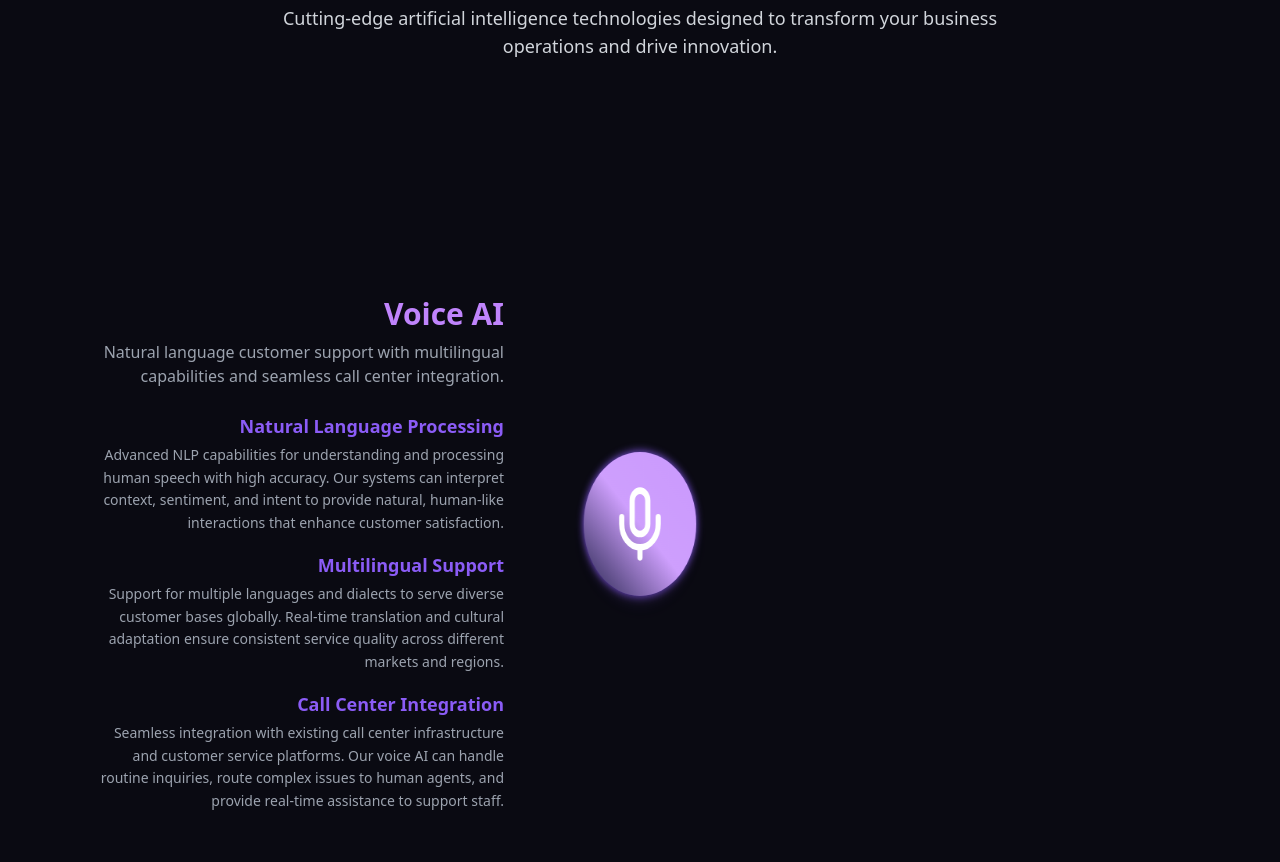
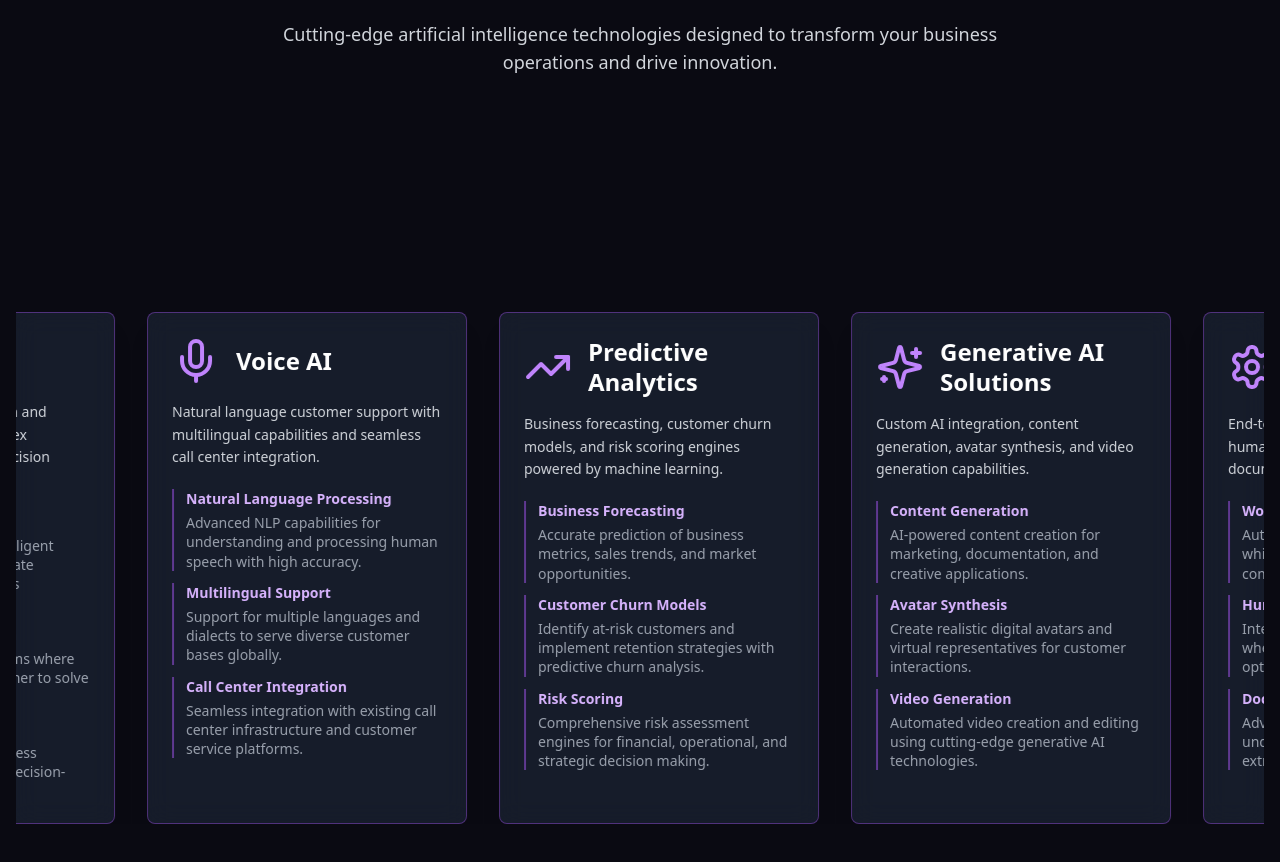
Before and after one commit to Samyuktha1505/ingenix_innovations, a React (Vite) app: page / in a window 1280 px wide. Shown: the part 3849-4711 px from the top of the page. Built offline with nearby package versions, Linux system fonts and the light colour scheme.

Commit message:
Updates Offeringssection

```diff
--- a/src/components/home/Offerings.tsx
+++ b/src/components/home/Offerings.tsx
@@ -1,22 +1,6 @@
 import { Users, Mic, TrendingUp, Sparkles, Settings, Brain } from 'lucide-react';
-import { useState, useEffect, useRef } from 'react';
-import { motion } from 'framer-motion';
-
-// Hoisted lerpColor function
-function lerpColor(a, b, t) {
-  const ah = a.replace('#', '');
-  const bh = b.replace('#', '');
-  const ar = parseInt(ah.substring(0, 2), 16);
-  const ag = parseInt(ah.substring(2, 4), 16);
-  const ab = parseInt(ah.substring(4, 6), 16);
-  const br = parseInt(bh.substring(0, 2), 16);
-  const bg_val = parseInt(bh.substring(2, 4), 16);
-  const bb = parseInt(bh.substring(4, 6), 16);
-  const rr = Math.round(ar + (br - ar) * t);
-  const rg = Math.round(ag + (bg_val - ag) * t);
-  const rb = Math.round(ab + (bb - ab) * t);
-  return `rgb(${rr},${rg},${rb})`;
-}
+import { useRef, useState, useLayoutEffect } from 'react'; // useEffect removed as activeIndex is gone
+import { motion, useScroll, useTransform } from 'framer-motion';
 
 const offerings = [
   {
@@ -24,9 +8,9 @@ const offerings = [
     description: 'Strategic roadmaps, use case identification, and technology selection tailored to your business objectives.',
     icon: Brain,
     slides: [
-      { title: 'Strategic Roadmaps', content: 'Comprehensive AI strategy development aligned with your business goals and digital transformation journey. We analyze your current infrastructure, identify opportunities, and create actionable plans for AI implementation that deliver measurable ROI.' },
-      { title: 'Use Case Identification', content: 'Expert analysis to identify high-impact AI opportunities specific to your industry and business model. Our team conducts thorough assessments to pinpoint areas where AI can drive efficiency, reduce costs, and create competitive advantages.' },
-      { title: 'Technology Selection', content: 'Guidance on choosing the right AI technologies, platforms, and tools for your specific requirements. We evaluate market solutions, assess compatibility with your systems, and recommend the optimal tech stack for your AI initiatives.' }
+      { title: 'Strategic Roadmaps', content: 'Comprehensive AI strategy development aligned with your business goals and digital transformation journey.' },
+      { title: 'Use Case Identification', content: 'Expert analysis to identify high-impact AI opportunities specific to your industry and business model.' },
+      { title: 'Technology Selection', content: 'Guidance on choosing the right AI technologies, platforms, and tools.' }
     ]
   },
   {
@@ -34,9 +18,9 @@ const offerings = [
     description: 'Advanced agent orchestration and collaboration enabling complex workflows and automated decision making.',
     icon: Users,
     slides: [
-      { title: 'Agent Orchestration', content: 'Design and implement intelligent agent systems that coordinate complex business processes autonomously. Our agents can handle multiple tasks simultaneously, make informed decisions, and adapt to changing business conditions in real-time.' },
-      { title: 'Multi-Agent Collaboration', content: 'Build collaborative AI systems where multiple agents work together to solve complex problems. Each agent specializes in specific domains while communicating and coordinating with others to achieve common business objectives.' },
-      { title: 'Workflow Automation', content: 'Automate end-to-end business workflows with intelligent decision-making capabilities. Our systems can handle exceptions, escalate issues appropriately, and continuously learn from interactions to improve performance over time.' }
+      { title: 'Agent Orchestration', content: 'Design and implement intelligent agent systems that coordinate complex business processes autonomously.' },
+      { title: 'Multi-Agent Collaboration', content: 'Build collaborative AI systems where multiple agents work together to solve complex problems.' },
+      { title: 'Workflow Automation', content: 'Automate end-to-end business workflows with intelligent decision-making capabilities.' }
     ]
   },
   {
@@ -44,9 +28,9 @@ const offerings = [
     description: 'Natural language customer support with multilingual capabilities and seamless call center integration.',
     icon: Mic,
     slides: [
-        { title: 'Natural Language Processing', content: 'Advanced NLP capabilities for understanding and processing human speech with high accuracy. Our systems can interpret context, sentiment, and intent to provide natural, human-like interactions that enhance customer satisfaction.' },
-        { title: 'Multilingual Support', content: 'Support for multiple languages and dialects to serve diverse customer bases globally. Real-time translation and cultural adaptation ensure consistent service quality across different markets and regions.' },
-        { title: 'Call Center Integration', content: 'Seamless integration with existing call center infrastructure and customer service platforms. Our voice AI can handle routine inquiries, route complex issues to human agents, and provide real-time assistance to support staff.' }
+        { title: 'Natural Language Processing', content: 'Advanced NLP capabilities for understanding and processing human speech with high accuracy.' },
+        { title: 'Multilingual Support', content: 'Support for multiple languages and dialects to serve diverse customer bases globally.' },
+        { title: 'Call Center Integration', content: 'Seamless integration with existing call center infrastructure and customer service platforms.' }
     ]
   },
   {
@@ -54,9 +38,9 @@ const offerings = [
     description: 'Business forecasting, customer churn models, and risk scoring engines powered by machine learning.',
     icon: TrendingUp,
     slides: [
-        { title: 'Business Forecasting', content: 'Accurate prediction of business metrics, sales trends, and market opportunities using advanced ML models. Our forecasting solutions help you make data-driven decisions, optimize inventory, and plan resources effectively for future growth.' },
-        { title: 'Customer Churn Models', content: 'Identify at-risk customers and implement retention strategies with predictive churn analysis. Our models analyze behavioral patterns, transaction history, and engagement metrics to predict churn probability and recommend targeted interventions.' },
-        { title: 'Risk Scoring', content: 'Comprehensive risk assessment engines for financial, operational, and strategic decision making. Our systems evaluate multiple risk factors in real-time to provide accurate scoring that helps minimize losses and optimize business opportunities.' }
+        { title: 'Business Forecasting', content: 'Accurate prediction of business metrics, sales trends, and market opportunities.' },
+        { title: 'Customer Churn Models', content: 'Identify at-risk customers and implement retention strategies with predictive churn analysis.' },
+        { title: 'Risk Scoring', content: 'Comprehensive risk assessment engines for financial, operational, and strategic decision making.' }
     ]
   },
   {
@@ -64,9 +48,9 @@ const offerings = [
     description: 'Custom AI integration, content generation, avatar synthesis, and video generation capabilities.',
     icon: Sparkles,
     slides: [
-        { title: 'Content Generation', content: 'AI-powered content creation for marketing, documentation, and creative applications. Our systems can generate high-quality text, images, and multimedia content tailored to your brand voice and specific requirements at scale.' },
-        { title: 'Avatar Synthesis', content: 'Create realistic digital avatars and virtual representatives for customer interactions. Our technology enables personalized, engaging experiences through lifelike avatars that can communicate in multiple languages and adapt to user preferences.' },
-        { title: 'Video Generation', content: 'Automated video creation and editing using cutting-edge generative AI technologies. From promotional content to training materials, our systems can produce professional-quality videos with minimal human intervention.' }
+        { title: 'Content Generation', content: 'AI-powered content creation for marketing, documentation, and creative applications.' },
+        { title: 'Avatar Synthesis', content: 'Create realistic digital avatars and virtual representatives for customer interactions.' },
+        { title: 'Video Generation', content: 'Automated video creation and editing using cutting-edge generative AI technologies.' }
     ]
   },
   {
@@ -74,50 +58,117 @@ const offerings = [
     description: 'End-to-end workflow automation with human-in-the-loop optimization and document processing.',
     icon: Settings,
     slides: [
-        { title: 'Workflow Automation', content: 'Automate complex business processes while maintaining quality and compliance standards. Our solutions streamline operations, reduce manual errors, and free up your team to focus on high-value strategic activities.' },
-        { title: 'Human-in-the-Loop', content: 'Intelligent automation that knows when to involve human expertise for optimal results. Our systems can escalate complex decisions, request approvals, and learn from human feedback to continuously improve their performance.' },
-        { title: 'Document Processing', content: 'Advanced OCR and document understanding for automated data extraction and processing. Handle invoices, contracts, forms, and other documents with high accuracy while maintaining data security and compliance requirements.' }
+        { title: 'Workflow Automation', content: 'Automate complex business processes while maintaining quality and compliance standards.' },
+        { title: 'Human-in-the-Loop', content: 'Intelligent automation that knows when to involve human expertise for optimal results.' },
+        { title: 'Document Processing', content: 'Advanced OCR and document understanding for automated data extraction and processing.' }
     ]
   },
 ];
 
+
+const OfferingCard = ({ offering }) => {
+  const Icon = offering.icon;
+  return (
+    <motion.div
+      className="w-80 bg-slate-800/60 border border-purple-500/40 rounded-lg p-6 shadow-xl backdrop-blur-md flex flex-col text-left shrink-0 h-[32rem] overflow-y-hidden" // MODIFIED: h-[34rem] to h-[32rem] and overflow-y-auto to overflow-y-hidden
+    >
+      <div className="flex items-center mb-4">
+        <Icon className="w-12 h-12 text-purple-400 mr-4 shrink-0" />
+        <h3 className="text-2xl font-semibold text-white leading-tight">{offering.title}</h3>
+      </div>
+      <p className="text-sm text-gray-300 leading-relaxed mb-5">{offering.description}</p>
+      <div className="space-y-3 text-sm">
+        {offering.slides.map((slide, idx) => (
+          <div key={idx} className="border-l-2 border-purple-500/50 pl-3">
+            <h4 className="font-semibold text-purple-300 mb-1">{slide.title}</h4>
+            <p className="text-gray-400 leading-snug">{slide.content}</p>
+          </div>
+        ))}
+      </div>
+    </motion.div>
+  );
+};
+
 const Offerings = () => {
-  const numSteps = offerings.length;
   const sectionRef = useRef(null);
-  const [progress, setProgress] = useState(0);
-  const stepSize = 1 / numSteps;
-  const getActiveIndex = (v) => Math.max(0, Math.min(numSteps - 1, Math.floor(v / stepSize)));
+  const cardViewportRef = useRef(null);
 
-  useEffect(() => {
-    const handleScroll = () => {
-      if (!sectionRef.current) return;
-      const rect = sectionRef.current.getBoundingClientRect();
-      const windowHeight = window.innerHeight;
-      const sectionHeight = rect.height;
-      const totalScroll = windowHeight + sectionHeight;
-      const scrolled = windowHeight - rect.top;
-      const rawProgress = scrolled / totalScroll;
-      setProgress(Math.max(0, Math.min(1, rawProgress)));
+  const { scrollYProgress } = useScroll({
+    target: sectionRef,
+    offset: ["start start", "end end"] // scrollYProgress 0-1 over entire section height
+  });
+
+  const [dimensions, setDimensions] = useState({ viewportWidth: 0, stripWidth: 0 });
+
+  const CARD_WIDTH_PX = 320; // w-80
+  const GAP_PX = 32; // gap-8
+
+  // Animation Phase Constants
+  const ANIMATION_START_PROGRESS = 0.25;  // Start animation after 25% of section scroll
+  const ANIMATION_END_PROGRESS = 0.80;    // Animation finishes by 80% (cards stop scrolling)
+  const STATIC_PAUSE_END_PROGRESS = 0.90; // Cards remain static until 90%
+  // From 90% to 100%, section scrolls out, sticky ends.
+
+  // Scroll duration multiplier (vh per card)
+  const SCROLL_MULTIPLIER_PER_CARD_VH = 35;
+
+  useLayoutEffect(() => {
+    const calculateDimensions = () => {
+      let vpWidth = 0;
+      if (cardViewportRef.current) {
+        vpWidth = cardViewportRef.current.clientWidth; // Includes padding
+      }
+
+      const numCards = offerings.length;
+      let sWidth = 0;
+      if (numCards > 0) {
+        sWidth = numCards * CARD_WIDTH_PX + Math.max(0, numCards - 1) * GAP_PX;
+      }
+      setDimensions({ viewportWidth: vpWidth, stripWidth: sWidth });
     };
-    window.addEventListener('scroll', handleScroll);
-    window.addEventListener('resize', handleScroll);
-    handleScroll();
-    return () => {
-      window.removeEventListener('scroll', handleScroll);
-      window.removeEventListener('resize', handleScroll);
-    };
-  }, []);
 
-  const activeOfferingIndex = getActiveIndex(progress);
-  const stickyBgColor = activeOfferingIndex % 2 === 0 ? '#0A0A12' : '#151522';
+    calculateDimensions(); // Initial calculation
+    window.addEventListener('resize', calculateDimensions);
+    return () => window.removeEventListener('resize', calculateDimensions);
+  }, [offerings.length]); // Recalculate if number of offerings changes
+
+  let target_x_start = 0;
+  let target_x_end = 0;
+
+  if (dimensions.viewportWidth > 0) { // Ensure viewportWidth is measured
+    if (offerings.length === 0) {
+        // No cards, attempt to center "nothing" (or effectively 0 width strip)
+        target_x_start = dimensions.viewportWidth / 2;
+        target_x_end = dimensions.viewportWidth / 2;
+    } else if (dimensions.stripWidth <= dimensions.viewportWidth) {
+      // Center if strip fits or is smaller than viewport
+      target_x_start = (dimensions.viewportWidth - dimensions.stripWidth) / 2;
+      target_x_end = target_x_start; // Stays centered, no scroll animation needed
+    } else {
+      // Needs scrolling
+      target_x_start = 0; // Start with first card at the (padded) left edge
+      // Scroll until last card's right edge aligns with (padded) right edge of viewport
+      target_x_end = -(dimensions.stripWidth - dimensions.viewportWidth);
+    }
+  }
+
+  const x = useTransform(
+    scrollYProgress,
+    [0, ANIMATION_START_PROGRESS, ANIMATION_END_PROGRESS, STATIC_PAUSE_END_PROGRESS, 1],
+    [target_x_start, target_x_start, target_x_end, target_x_end, target_x_end],
+    { clamp: true }
+  );
+
+  // Calculate section height based on number of offerings to provide scroll duration
+  const sectionHeight = 100 + (offerings.length > 0 ? offerings.length * SCROLL_MULTIPLIER_PER_CARD_VH : SCROLL_MULTIPLIER_PER_CARD_VH);
 
   return (
     <section
       ref={sectionRef}
-      className="relative w-full py-12 sm:py-16 md:py-20"
-      style={{ minHeight: `${numSteps * 160}vh`, background: '#0A0A12' }}
+      className="relative w-full bg-[#0A0A12] pt-16 sm:pt-20 md:pt-24 pb-8 sm:pb-12 md:pb-16"
+      style={{ height: `${sectionHeight}vh` }}
     >
-      <div className="text-center mb-8 sm:mb-12 md:mb-16 px-4">
+      <div className="text-center mb-12 sm:mb-16 md:mb-20 px-4">
         <h2 className="text-3xl sm:text-4xl md:text-5xl font-bold text-white leading-tight">
           Our <span className="text-purple-400">AI Solutions</span>
         </h2>
@@ -126,166 +177,32 @@ const Offerings = () => {
         </p>
       </div>
 
-      <motion.div
-        className="sticky top-0 h-screen flex flex-col items-center justify-center px-4"
-        style={{ background: stickyBgColor }}
-      >
-        <CardIcon
-          offering={offerings[activeOfferingIndex]}
-          progress={progress}
-          stepSize={stepSize}
-          index={activeOfferingIndex}
-        />
-        <CardContent
-          offering={{ ...offerings[activeOfferingIndex], index: activeOfferingIndex }}
-          progress={progress}
-          stepSize={stepSize}
-          numSteps={numSteps}
-          alignment={activeOfferingIndex % 2 === 0 ? 'left' : 'right'}
-        />
-      </motion.div>
+      {/* Sticky container: full screen, centers its child (the card viewport) */}
+      <div className="sticky top-0 h-screen flex flex-col items-center justify-center overflow-hidden ml-4 mr-4">
+        {/* Card Viewport: Defines the visible area for cards, handles its own padding and max-width */}
+        <div
+          ref={cardViewportRef}
+          className="w-full max-w-screen-xl mx-auto bg-[#0A0A12] overflow-x-hidden"
+
+        >
+          <motion.div
+            className="flex flex-nowrap items-start pt-6 gap-8" // Vertical padding around cards, gap between cards
+            style={{ x }} // Apply the horizontal scroll transform
+          >
+            {offerings.map((offering, index) => (
+              <OfferingCard key={index} offering={offering} />
+            ))}
+            {/* Render placeholder if no offerings to maintain layout, or handle empty state */}
+            {offerings.length === 0 && (
+                 <div className="flex items-center justify-center h-[34rem] text-gray-500">
+                    {/* No offerings to display or adjust as needed */}
+                 </div>
+            )}
+          </motion.div>
+        </div>
+      </div>
     </section>
   );
 };
 
-function CardIcon({ offering, progress, stepSize, index }) {
-  const start = index * stepSize;
-  const localProgress = Math.max(0, Math.min(1, (progress - start) / stepSize));
-  const Icon = offering.icon;
-  const rotateY = localProgress * 180;
-  const shadowPulse = 0.5 + 0.2 * Math.abs(Math.sin(localProgress * Math.PI));
-
-  const purpleColor = '#c084fc'; // Tailwind purple-400
-  const lighterPurpleColor = '#d8b4fe'; // Tailwind purple-300
-  const darkAnchorColor = '#23234a'; // Dark anchor for the gradient
-
-  let dynamicFrom, dynamicVia;
-
-  if (localProgress < 0.5) {
-    dynamicFrom = lerpColor(purpleColor, lighterPurpleColor, localProgress * 2);
-    dynamicVia = lerpColor(lighterPurpleColor, purpleColor, localProgress * 2);
-  } else {
-    dynamicFrom = lerpColor(lighterPurpleColor, purpleColor, (localProgress - 0.5) * 2);
-    dynamicVia = lerpColor(purpleColor, lighterPurpleColor, (localProgress - 0.5) * 2);
-  }
-
-  return (
-    <motion.div
-      className="w-28 h-28 sm:w-32 sm:h-32 md:w-40 md:h-40 lg:w-48 lg:h-48 flex items-center justify-center shrink-0"
-      style={{
-        rotateY,
-        perspective: 800,
-        transformStyle: 'preserve-3d',
-        transformOrigin: '50% 50%',
-        filter: `drop-shadow(0 0 ${8 * shadowPulse}px #8B5CF6)`
-      }}
-    >
-      <div
-        className="rounded-full shadow-lg w-24 h-24 sm:w-28 sm:h-28 md:w-32 md:h-32 lg:w-36 lg:h-36 flex items-center justify-center"
-        style={{
-          background: `linear-gradient(to bottom right, ${dynamicFrom}, ${dynamicVia}, ${darkAnchorColor})`
-        }}
-      >
-        <Icon
-          className="w-12 h-12 sm:w-14 sm:h-14 md:w-16 md:h-16 lg:w-20 lg:h-20 text-white"
-        />
-      </div>
-    </motion.div>
-  );
-}
-
-function CardContent({ offering, progress, stepSize, numSteps, alignment }) {
-  const index = offering.index ?? 0;
-  const start = index * stepSize;
-  let localProgress = Math.max(0, Math.min(1, (progress - start) / stepSize));
-
-  const entryDuration = 0.15;
-  const exitStart = 0.85;
-
-  let y = 0;
-  if (localProgress < entryDuration) {
-    const t = localProgress / entryDuration;
-    y = 100 * (1 - t);
-  } else if (localProgress < exitStart) {
-    y = 0;
-  } else {
-    const t = (localProgress - exitStart) / (1 - exitStart);
-    y = -100 * t;
-  }
-
-  let calculatedOpacity = 0;
-  if (localProgress < entryDuration) {
-    calculatedOpacity = localProgress / entryDuration;
-  } else if (localProgress < exitStart) {
-    calculatedOpacity = 1;
-  } else if (localProgress <= 1.0) {
-    calculatedOpacity = (1.0 - localProgress) / (1.0 - exitStart);
-  }
-  const contentOpacity = Math.max(0, Math.min(1, calculatedOpacity));
-
-  let calculatedScale = 0.95;
-  if (localProgress < entryDuration) {
-    calculatedScale = 0.95 + 0.05 * (localProgress / entryDuration);
-  } else if (localProgress < exitStart) {
-    calculatedScale = 1;
-  } else if (localProgress <= 1.0) {
-    calculatedScale = 1 - 0.05 * ((localProgress - exitStart) / (1 - exitStart));
-  }
-  const scale = calculatedScale;
-
-  const showContent = contentOpacity > 0.01;
-
-  const iconCenterToEdgeOffset = '4.5rem';
-  const gapBetweenIconAndContent = '3rem';
-  const contentStartsFromScreenCenter = `calc(${iconCenterToEdgeOffset} + ${gapBetweenIconAndContent})`;
-
-  const positionStyle: React.CSSProperties = {
-    position: 'absolute',
-    top: 'calc(50% + 30px)',
-    transform: 'translateY(-50%)',
-    maxWidth: '448px',
-    width: '100%',
-    paddingLeft: '1rem',
-    paddingRight: '1rem',
-  };
-
-  if (alignment === 'left') {
-    positionStyle.right = `calc(50% + ${contentStartsFromScreenCenter})`;
-    positionStyle.textAlign = 'right';
-  } else { // alignment === 'right'
-    positionStyle.left = `calc(50% + ${contentStartsFromScreenCenter})`;
-    positionStyle.textAlign = 'left';
-  }
-
-  return (
-    <div style={positionStyle}>
-      {showContent && (
-        <motion.div
-          className="pointer-events-auto"
-          style={{
-            y: `${y}%`,
-            opacity: contentOpacity,
-            scale,
-          }}
-        >
-          <h3 className="text-xl sm:text-2xl md:text-2xl lg:text-3xl font-bold mb-2 text-purple-400">{offering.title}</h3>
-          {offering.description && (
-            <p className="text-sm sm:text-base text-gray-400 mb-3 sm:mb-4 md:mb-6 leading-relaxed">
-              {offering.description}
-            </p>
-          )}
-          <div className="space-y-2 sm:space-y-3 md:space-y-4">
-            {offering.slides.map((slide, idx) => (
-              <div key={idx}>
-                <h4 className="text-base sm:text-lg font-semibold text-[#8B5CF6] mb-1">{slide.title}</h4>
-                <p className="text-sm text-gray-400 leading-relaxed">{slide.content}</p>
-              </div>
-            ))}
-          </div>
-        </motion.div>
-      )}
-    </div>
-  );
-}
-
 export default Offerings;
```
